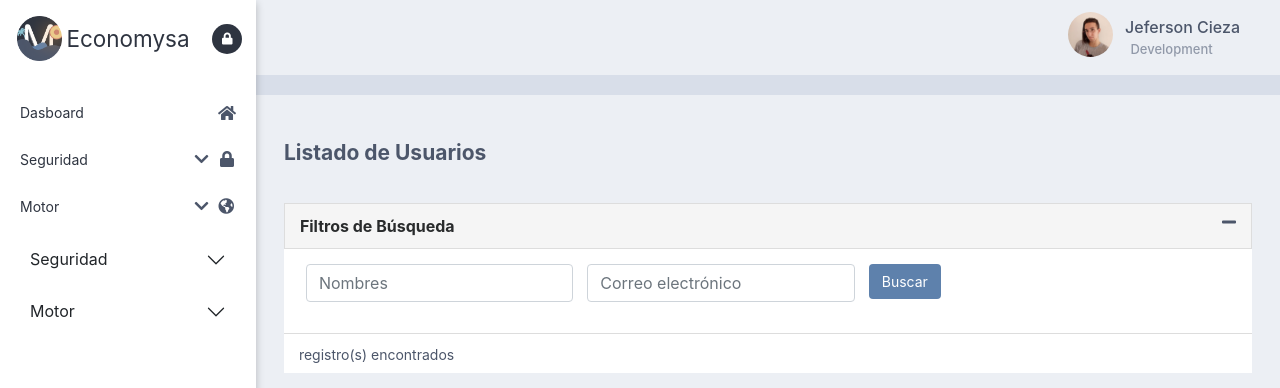
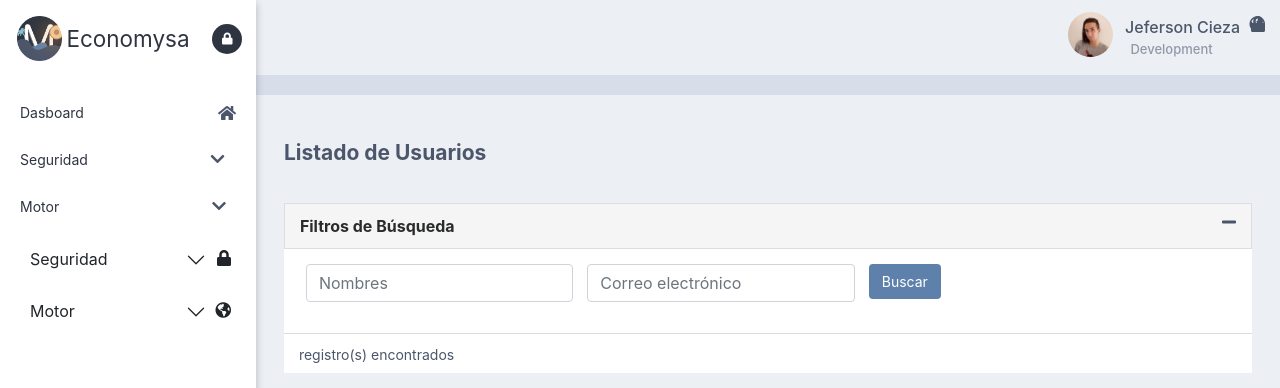
Before and after one commit to Franco-Ezequiel-Marchegiani/Economysa, a React (Create React App) app: page /Seguridad in a window 1280 px wide. Shown: the top 388 px of the page. Built offline with nearby package versions, Linux system fonts and the light colour scheme.

Commit message:
Implementé el primer renglón, falta detallar el contenido de adentro

```diff
--- a/src/components/Sidebar/Sidebar.css
+++ b/src/components/Sidebar/Sidebar.css
@@ -64,8 +64,10 @@
     transition: 300ms;
 }
 .lockLink{
-    position: initial;
-    padding-right: 2px;
+    position: absolute;
+    font-size: 1rem;
+    top: 16px;
+    right: 15px;
 }
 .linkSidebar i{
     font-size: 16px;
@@ -78,7 +80,10 @@
     padding-right: 10px;
 }
 .fa-globe-americas{
-    padding-right: 2px;
+    position: absolute;
+    font-size: 1rem;
+    top: 16px;
+    right: 15px;
 }
 .contentContainerLink{
     border: none;
@@ -95,7 +100,18 @@
     text-decoration: none;
     color: #2e3440;
 }
+.titleLink{
+    position: relative;
+}
 .accordion-button{
+}
+.accordion-button::after{
+    margin-right: 20px;
+}
+.accordion-button:not(.collapsed){
+    background-image: url("../../images/flechaAbajo.png");
+    background-color: #5e81ac;
+    color: #fff;
 }
 @media only screen and (min-width: 992px){
     .sidebarContainer{
--- a/src/components/Sidebar/Sidebar.js
+++ b/src/components/Sidebar/Sidebar.js
@@ -32,13 +32,13 @@ function Sidebar() {
         </Link>
         <Accordion>
             <Accordion.Item eventKey="0" className='contentContainerLink'>
-                <Accordion.Header className='titleLink'>Seguridad</Accordion.Header>
+                <Accordion.Header className='titleLink'>Seguridad <i className="fas fa-lock lockLink"></i></Accordion.Header>
                   <Accordion.Body className='contentInsideLink'>
                     <Link to="/" className='linkBar'>Dasboard</Link>
                   </Accordion.Body>
             </Accordion.Item>
             <Accordion.Item eventKey="1" className='contentContainerLink'>
-                <Accordion.Header  className='titleLink'>Motor</Accordion.Header>
+                <Accordion.Header  className='titleLink'>Motor <i className="fas fa-globe-americas"></i></Accordion.Header>
                   <Accordion.Body>
                     <Link to="/" className='linkBar'>Dasboard</Link>
                   </Accordion.Body>
```
Also changed, not shown: src/images/flechaAbajo.png (added).
